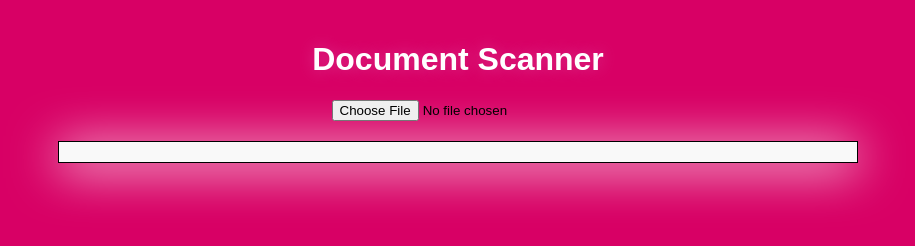
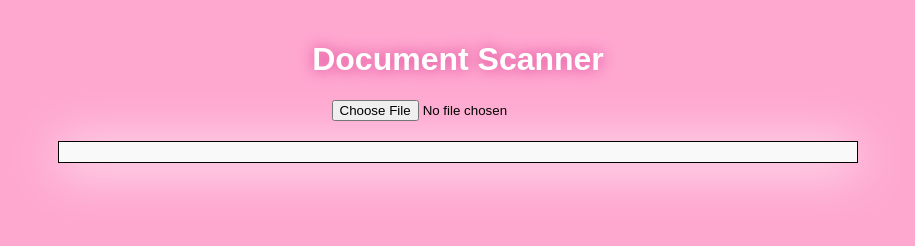
Before and after one commit to mardzyna/miniproject, a plain HTML site: page index.html in a window 1280 px wide. Shown: the whole page, without its empty margins (182-1097 px from the left). Drawn offline with Linux system fonts and the light colour scheme.

Commit message:
Update index.html

```diff
--- a/index.html
+++ b/index.html
@@ -13,7 +13,7 @@
         margin: 0 auto;
         padding: 20px;
         text-align: center;
-        background-color: rgb(216, 0, 101);
+        background-color: rgb(254, 168, 208);
       }
 
       h1 {
```
